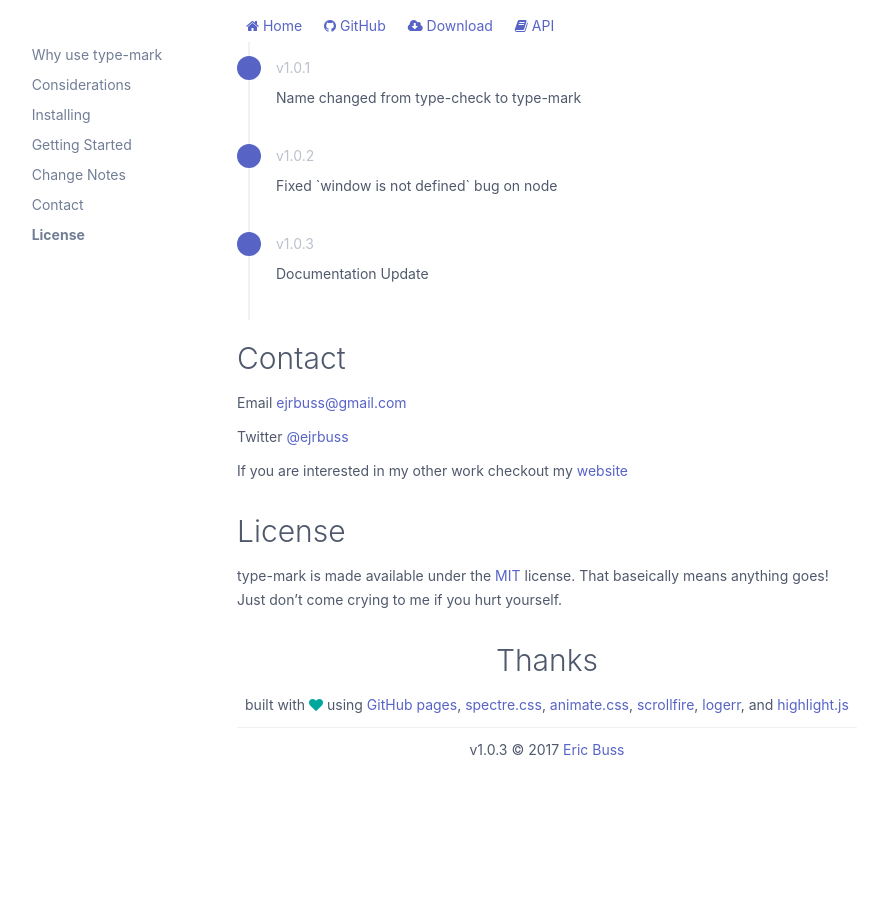
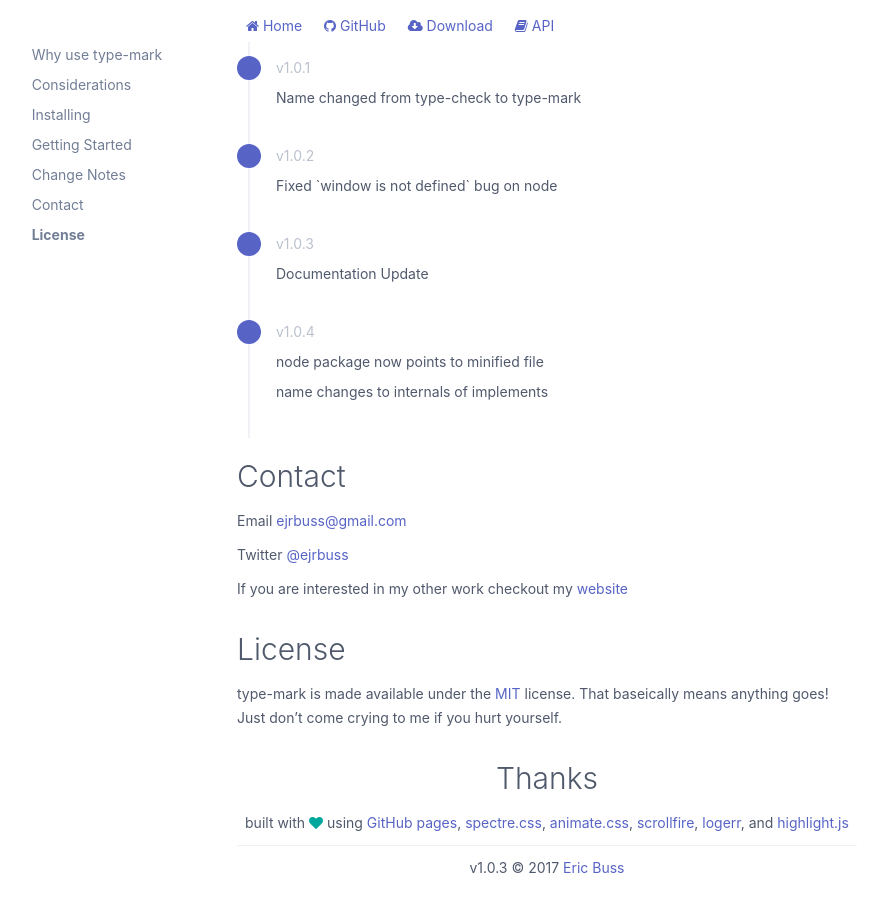
Before and after one commit to ejrbuss/type-mark, a Jekyll site: the page built from docs/index.md, in a window 1280 px wide and 900 px high, scrolled down 11559 px. Shown: the whole window, without its empty margins (93-973 px from the left). Built offline with Jekyll 4.4.1, drawn with Linux system fonts in a browser that asks for light colours; before the commit the page ends 12341 px from its top, so only the background shows below that.

Commit message:
disabled code coverage during travis

```diff
--- a/docs/_includes/changes.html
+++ b/docs/_includes/changes.html
@@ -51,4 +51,18 @@
             </div>
         </div>
     </div>
+    <div class="timeline-item" id="v1-0-4">
+        <div class="timeline-left">
+            <a href="#v1-0-4" class="timeline-icon icon-lg tooltip" data-tooltip="v1.0.4"></a>
+        </div>
+        <div class="timeline-content">
+            <div class="tile">
+                <div class="tile-content">
+                    <p class="tile-subtitle">v1.0.4</p>
+                    <p class="tile-title">node package now points to minified file</p>
+                    <p class="tile-title">name changes to internals of implements</p>
+                </div>
+            </div>
+        </div>
+    </div>
 </div>
--- a/package.json
+++ b/package.json
@@ -6,7 +6,6 @@
   "scripts": {
     "build": "browserify --standalone type ./src/index.js > type-mark.js && uglifyjs --compress --mangle --output type-mark.min.js -- type-mark.js",
     "test": "npm run build && nyc mocha --reporter dot --timeout=30000 --recursive test --bail",
-    "coverage": "nyc --reporter=html mocha --timout=10000 --recursive test",
     "site": "cd docs && bundle exec jekyll serve",
     "version": "node version.js"
   },
--- a/type-mark.js
+++ b/type-mark.js
@@ -424,7 +424,6 @@
 }
 },{}],20:[function(require,module,exports){
 var util = require('./util');
-require('./polyfills');
 
 /**
  * Returns a new TypeState object that can test your value.
@@ -640,7 +639,7 @@
 }
 
 module.exports = type;
-},{"./polyfills":19,"./util":21}],21:[function(require,module,exports){
+},{"./util":21}],21:[function(require,module,exports){
 var util = {
 
     /**
```
Also changed, not shown: .travis.yml, type-mark.min.js, 1 other file.
